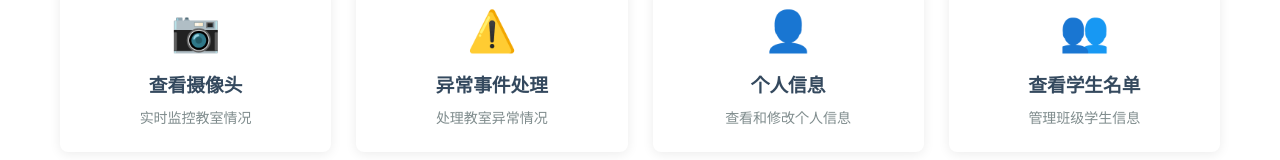
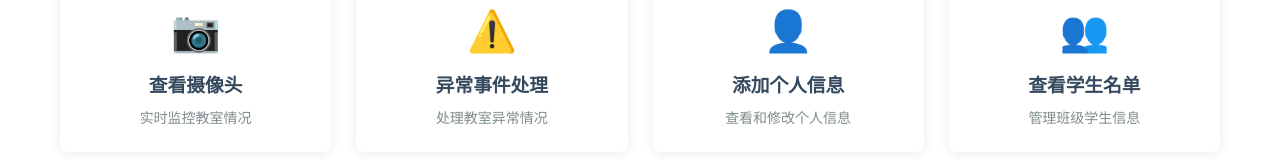
Before and after one commit to huayueqiongying/Real-time-Classroom-Order-Automatic-Detection-System, a Vue app in the folder vue-front/: page /#/dashboard in a window 1280 px wide. Shown: the part 286-446 px from the top of the page. Built offline with nearby package versions, Linux system fonts and the light colour scheme.

Commit message:
Update Dashboard.vue

```diff
--- a/vue-front/src/views/Dashboard.vue
+++ b/vue-front/src/views/Dashboard.vue
@@ -22,7 +22,7 @@
 
       <router-link to="/profile" class="function-card">
         <div class="card-icon">👤</div>
-        <h3>个人信息</h3>
+        <h3>添加个人信息</h3>
         <p>查看和修改个人信息</p>
       </router-link>
 
```
